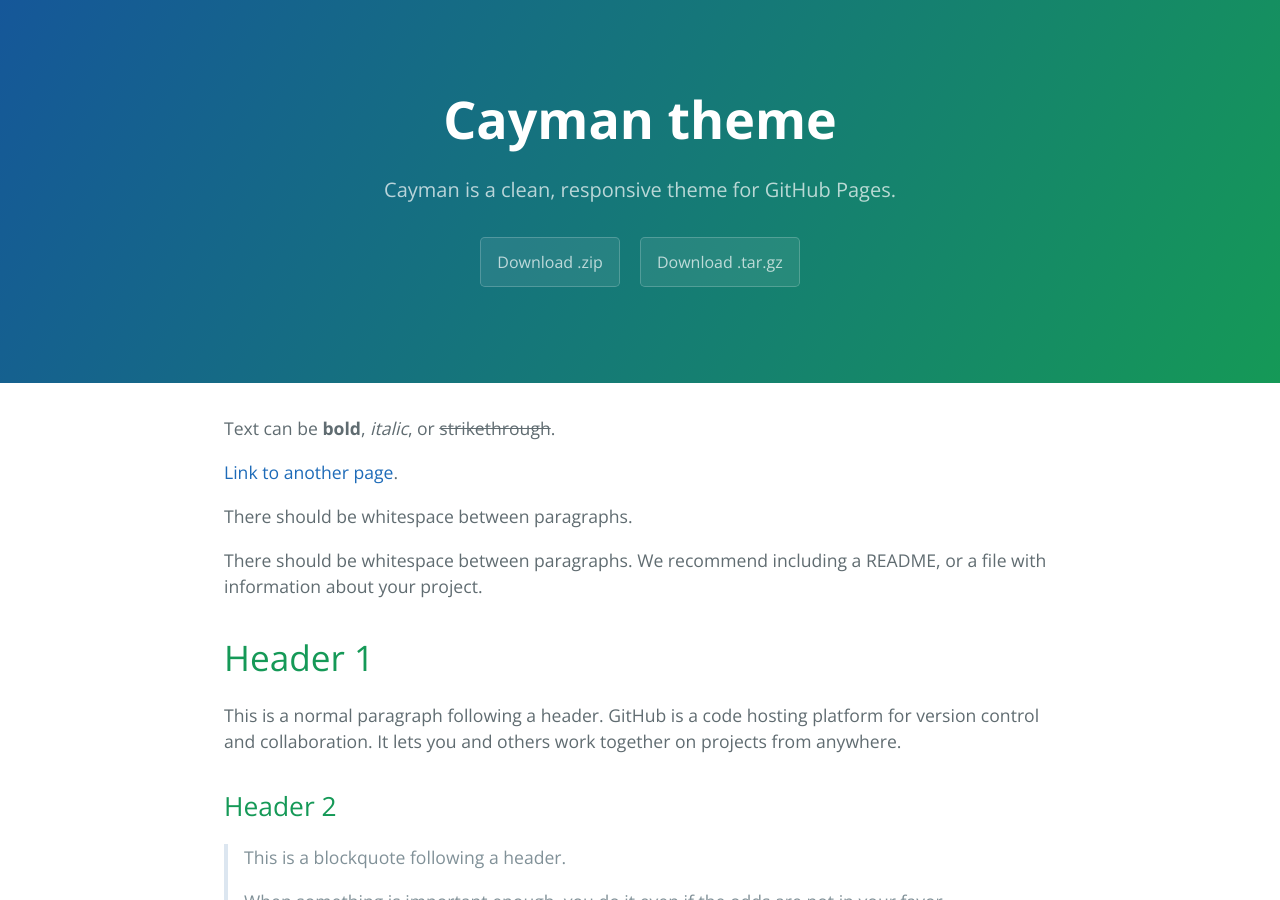
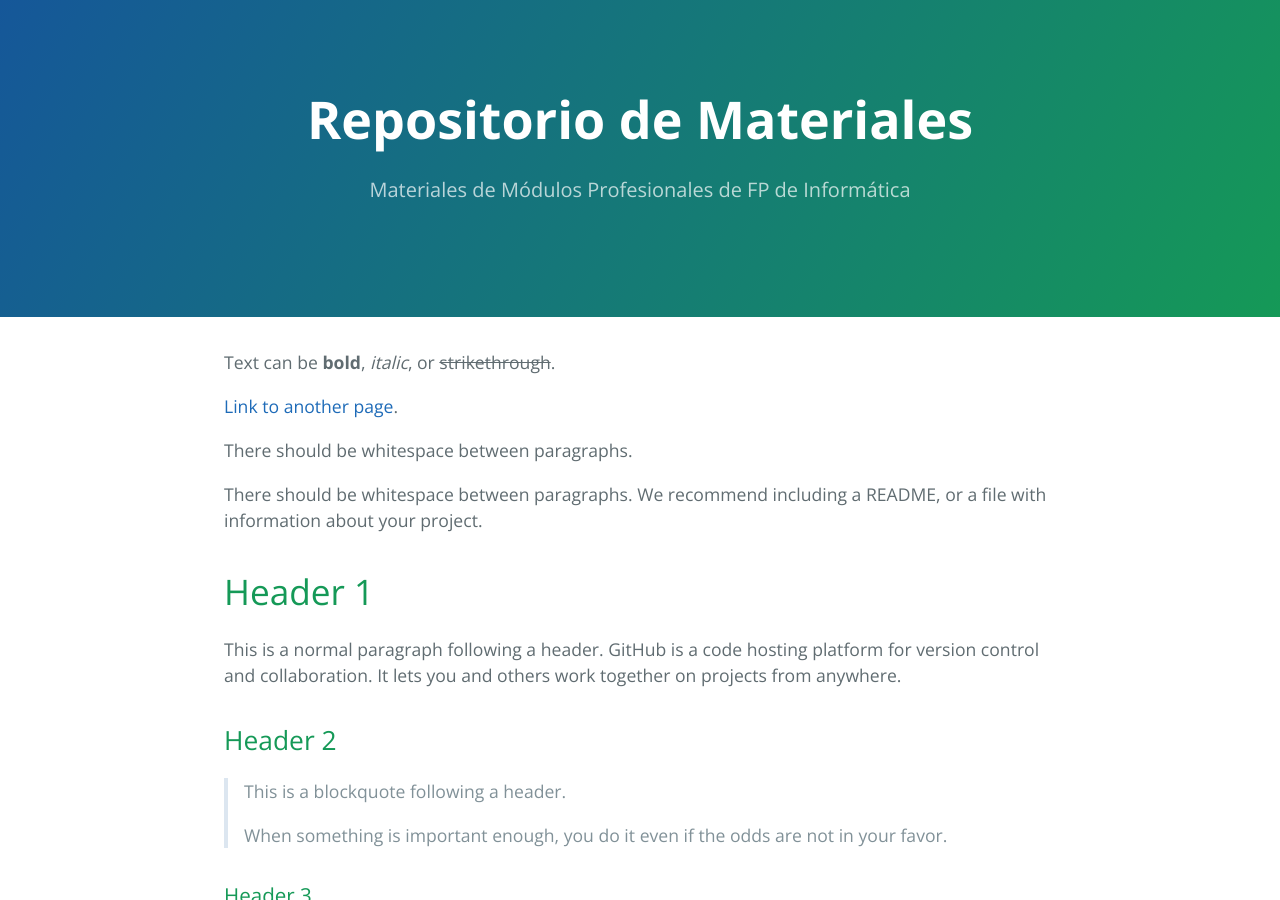
Before and after one commit to migueltomasamat/migueltomasamat.github.io, a Jekyll site: the page built from index.md, in a window 1280 px wide and 900 px high. Built offline with Jekyll 4.4.1, drawn with Linux system fonts in a browser that asks for light colours.

Commit message:
Cayman personalizado

```diff
--- a/_config.yml
+++ b/_config.yml
@@ -1,5 +1,5 @@
-title: Cayman theme
-description: Cayman is a clean, responsive theme for GitHub Pages.
-show_downloads: true
+title: Repositorio de Materiales
+description: Materiales de Módulos Profesionales de FP de Informática
+show_downloads: false
 google_analytics:
 theme: jekyll-theme-cayman
```
Also changed, not shown: _layouts/defecto.html (added, +41 -0 lines).
